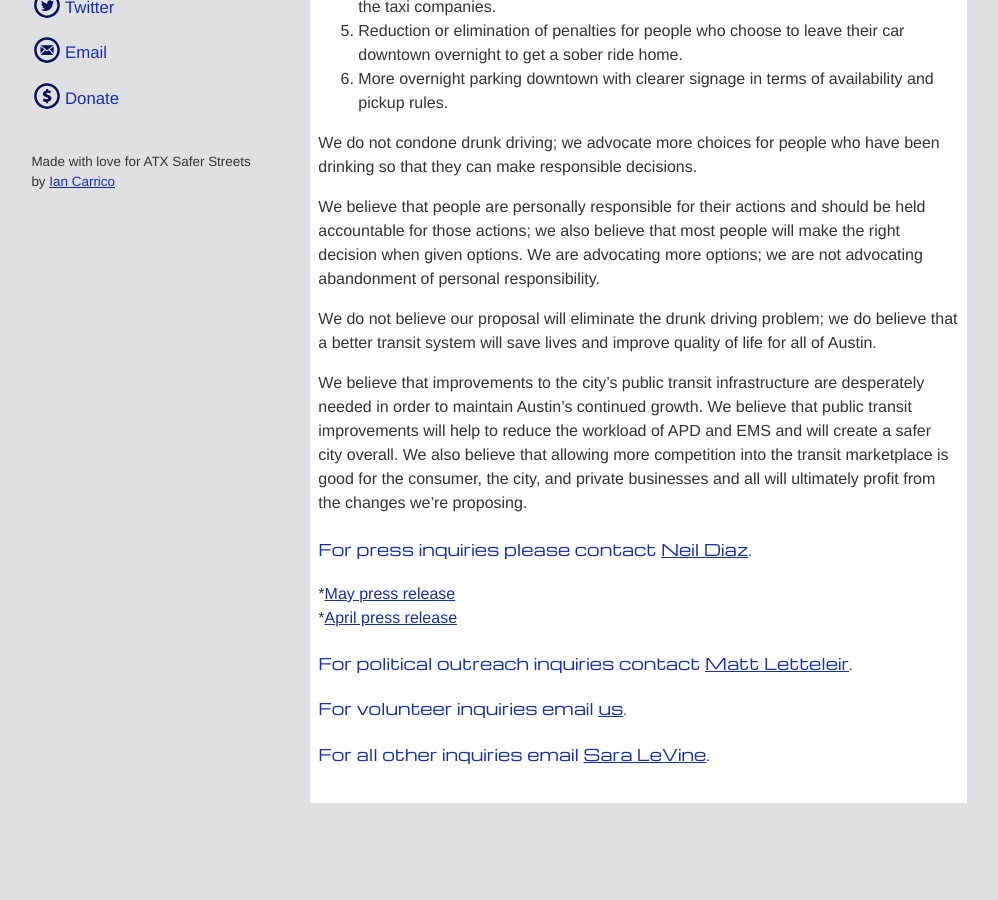
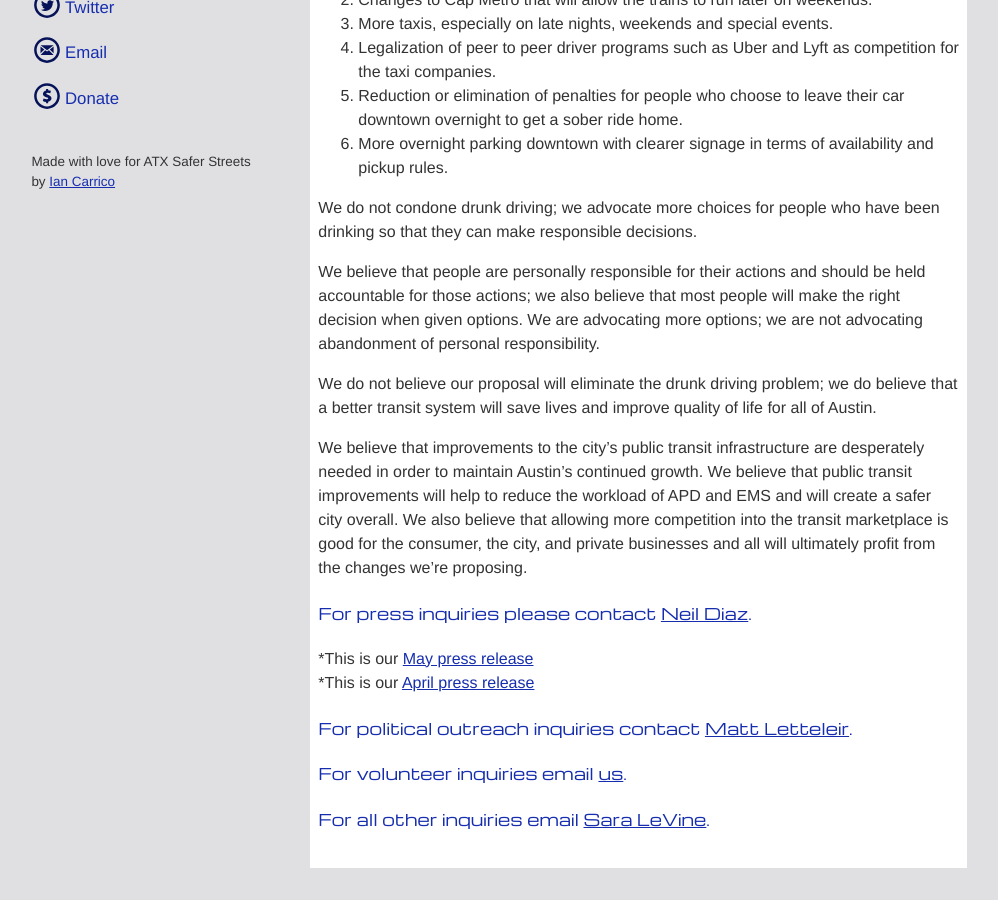
Before and after one commit to iamcarrico/atxsaferstreets, a Jekyll site: the page built from about.md, in a window 1280 px wide and 900 px high, scrolled down 859 px. Shown: the whole window, without its empty margins (145-1143 px from the left). Built offline with Jekyll 4.4.1, drawn with Linux system fonts in a browser that asks for light colours; some web fonts are replaced; before the commit the page ends 1694 px from its top, so only the background shows below that.

Commit message:
Update about.md

```diff
--- a/about.md
+++ b/about.md
@@ -4,7 +4,7 @@ title: About ATX Safer Streets
 css_id: about
 header_image: 2
 ---
-###Have some questions? Read our FAQ [HERE](faq.html "FAQ")
+##Have some questions? Read our FAQ [HERE](faq.html "FAQ")
 
 ATX Safer Streets is a coalition of concerned citizens advocating a better bus, train, and taxi system in Austin as well as improvements to our overnight parking system. We believe that a better transit structure is the key to reducing drunk drivers on the roads, as well as traffic congestion. We are asking the city to provide:
 
@@ -24,8 +24,9 @@ We do not believe our proposal will eliminate the drunk driving problem; we do b
 We believe that improvements to the city's public transit infrastructure are desperately needed in order to maintain Austin's continued growth.  We believe that public transit improvements will help to reduce the workload of APD and EMS and will create a safer city overall.  We also believe that allowing more competition into the transit marketplace is good for the consumer, the city, and private businesses and all will ultimately profit from the changes we're proposing.
 
 ####For press inquiries please contact [Neil Diaz](mailto:press@atxsaferstreets.org "press inquiries").
-*[May press release](/pdf/pressrelease52014.pdf "Press Release")
-*[April press release](/pdf/pressrelease.pdf "Press Release")
+*This is our [May press release](/pdf/pressrelease52014.pdf "Press Release")
+*This is our [April press release](/pdf/pressrelease.pdf "Press Release")
+
 ####For political outreach inquiries contact [Matt Letteleir](mailto:matt@atxsaferstreets.org "political outreach inquiries").
 ####For volunteer inquiries email [us](mailto:volunteer@atxsaferstreets.org "volunteer email").
 ####For all other inquiries email [Sara LeVine](mailto:sara@atxsaferstreets.org "email Sara LeVine").
```
